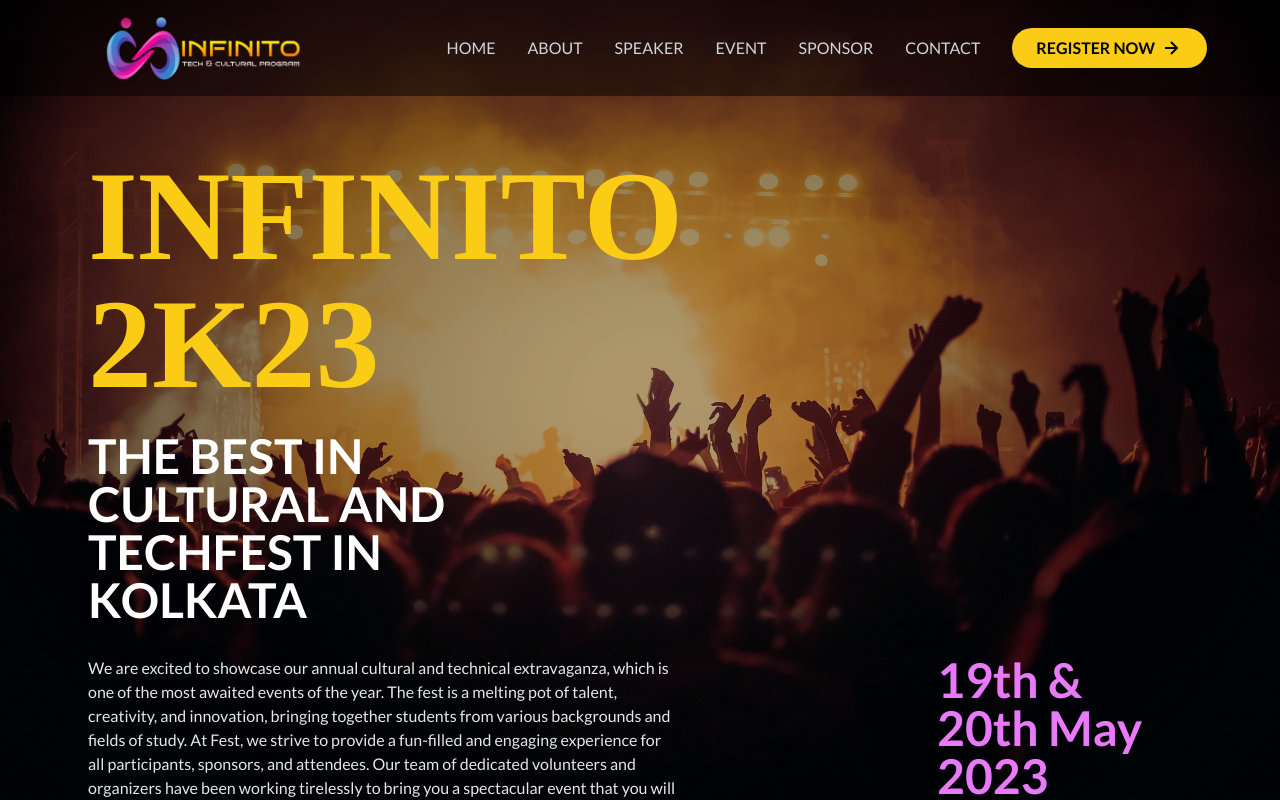
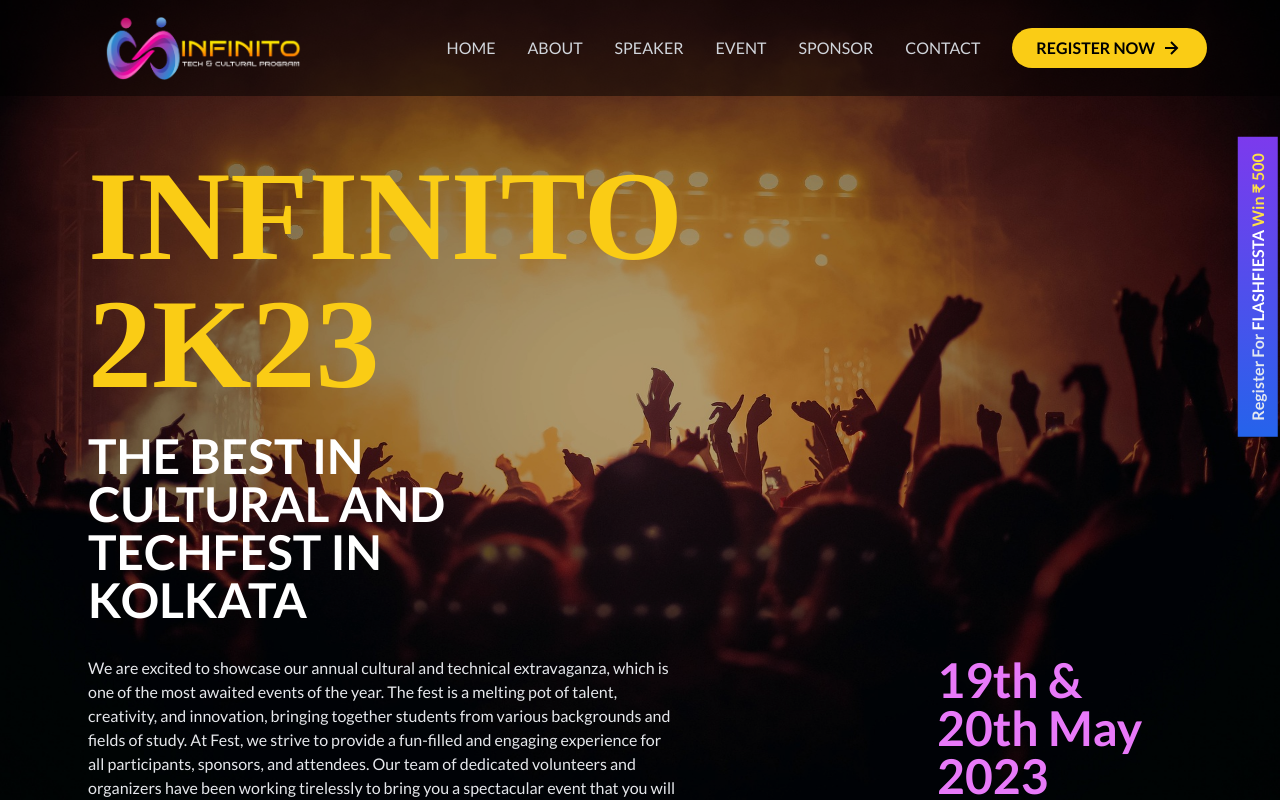
Before and after one commit to snahashisk/infinito2k24, a React (Create React App) app: page / in a window 1280 px wide. Shown: the top 800 px of the page. Built offline with nearby package versions, Linux system fonts and the light colour scheme; a web font is replaced by a local one.

Commit message:
added flashfiesta steroid

```diff
--- a/src/pages/Home.jsx
+++ b/src/pages/Home.jsx
@@ -16,7 +16,16 @@ const Home = () => {
   };
 
   return (
-    <section className="w-full lg:h-screen relative font-sans lg:bg-black lg:bg-opacity-30 md:bg-opacity-30 pb-8 pt pt-24">
+    <div className="w-full lg:h-screen relative font-sans lg:bg-black lg:bg-opacity-30 md:bg-opacity-30 pb-8 pt pt-24 overflow-hidden">
+      <button
+        className="lg:py-2 py-2 lg:px-4 px-3 m-0 bg-gradient-to-r from-blue-600 to-violet-600 text-white font-bold absolute lg:-right-32 -right-32 top-1/4 lg:top-1/3 -rotate-90"
+        onClick={() =>
+          window.open("https://forms.gle/xDKUna9HhdM3qftb7", "_blank")
+        }
+      >
+        <span className="text-slate-200">Register For</span> FLASHFIESTA{" "}
+        <span className="text-yellow-300">Win ₹ 500</span>
+      </button>
       <img
         src={mainImgae}
         alt="logo"
@@ -69,7 +78,7 @@ const Home = () => {
           </button>
         </div>
       </div>
-    </section>
+    </div>
   );
 };
 
--- a/src/pages/Sponsor.jsx
+++ b/src/pages/Sponsor.jsx
@@ -3,7 +3,7 @@ import AOS from "aos";
 import "aos/dist/aos.css";
 import company1 from "../images/company-1.png";
 import ditLogo from "../images/dit-logo.png";
-import company3 from "../images/company-3.png";
+// import company3 from "../images/company-3.png";
 // import company4 from "../images/company-4.png";
 // import company5 from "../images/company-5.png";
 // import company6 from "../images/company-6.png";
```
